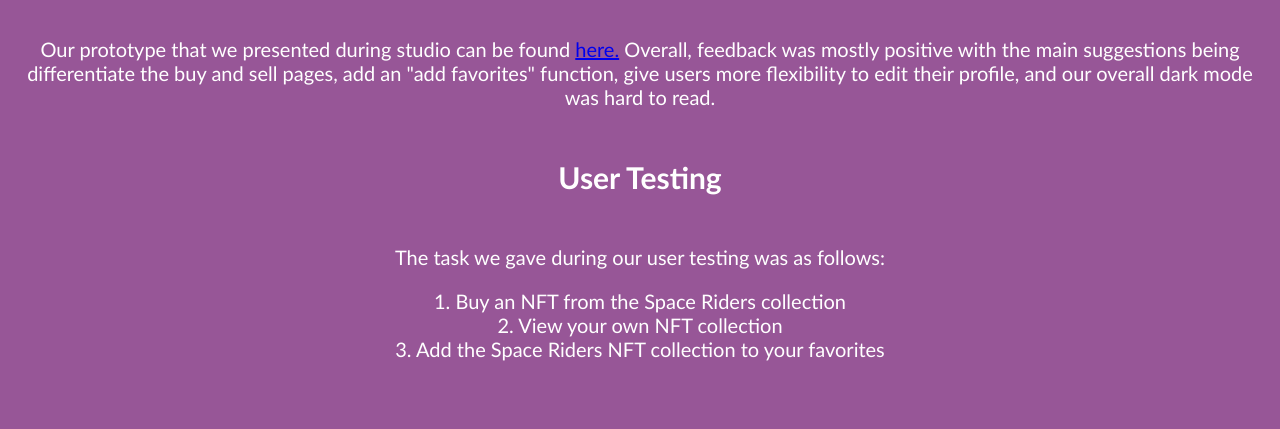
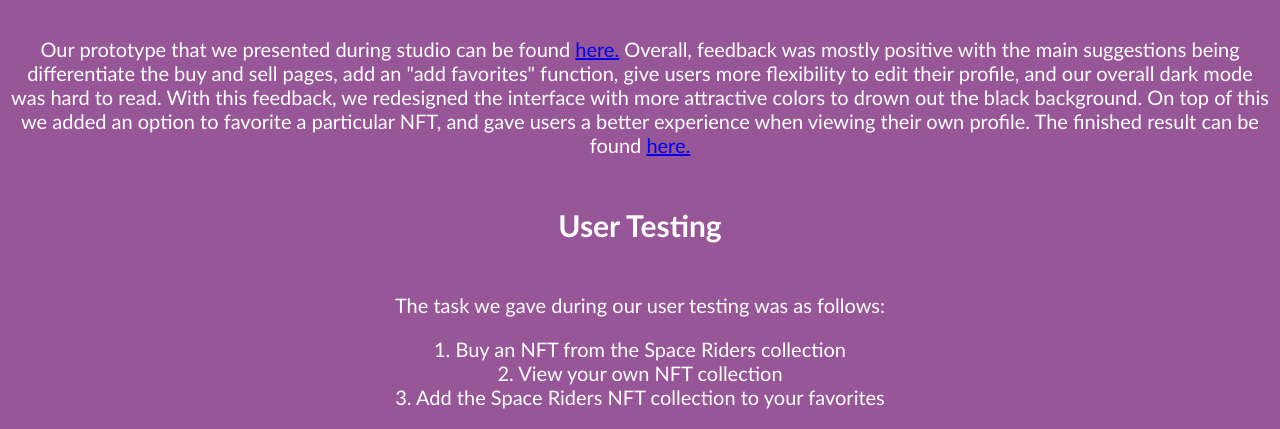
Before and after one commit to AnonymousRhino768/iterative-design, a plain HTML site: page index.html in a window 1280 px wide. Shown: the part 392-821 px from the top of the page. Before the commit the page ends 800 px from the top, so only its background shows below. Drawn offline with Linux system fonts and the light colour scheme.

Commit message:
Update index.html

```diff
--- a/index.html
+++ b/index.html
@@ -29,6 +29,11 @@
         text-align: center;
         font-family: 'Gill Sans', 'Gill Sans MT', Calibri, 'Trebuchet MS', sans-serif;
     }
+    .text5 {
+        font-size: 20px;
+        text-align: left;
+        font-family: 'Gill Sans', 'Gill Sans MT', Calibri, 'Trebuchet MS', sans-serif;
+    }
    </style>
    <body class="flex-container1">
     <h1 class="text text2">
@@ -57,7 +62,11 @@
             <a href="https://www.figma.com/proto/qtbnnWu0BklHWqwxkSFZT2/NFTScoring?page-id=0%3A1&node-id=1%3A2&viewport=-607%2C-266%2C0.4&scaling=scale-down&starting-point-node-id=1%3A2">here.</a>
             Overall, feedback was mostly positive with the main suggestions being differentiate
             the buy and sell pages, add an "add favorites" function, give users more flexibility to
-            edit their profile, and our overall dark mode was hard to read.
+            edit their profile, and our overall dark mode was hard to read. With this feedback, we
+            redesigned the interface with more attractive colors to drown out the black background.
+            On top of this we added an option to favorite a particular NFT, and gave users a better
+            experience when viewing their own profile. The finished result can be found
+            <a href="https://www.figma.com/proto/mSpEmaxZUe7NPo0kvmrSTv/Final-Iterative-User-Testing?page-id=0%3A1&node-id=1%3A253&viewport=207%2C1792%2C0.82&scaling=contain&starting-point-node-id=1%3A279">here.</a>
         </p>
     </div>
         <div>
@@ -72,7 +81,6 @@
                     3. Add the Space Riders NFT collection to your favorites<br>
             </p>
         </div>
-
     </div>
    </body>
 </html>
```
Lines whose indentation alone changed are shown as unchanged.
